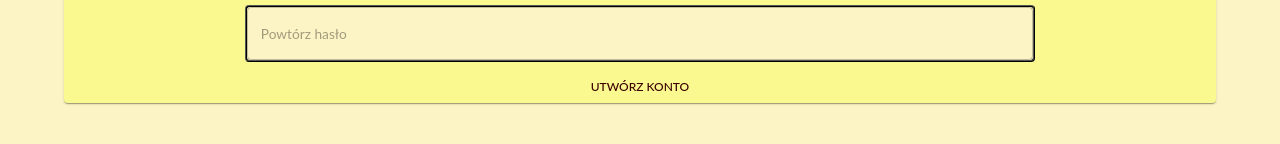
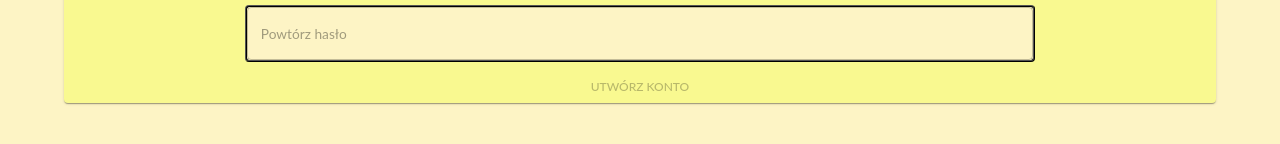
Before and after one commit to GDawid99/bookshop-project, a React (Create React App) app in the folder frontend/bookshop/: page /signup in a window 1280 px wide. Shown: the part 290-434 px from the top of the page. Built offline with nearby package versions, Linux system fonts and the light colour scheme.

Commit message:
add signup handler

```diff
--- a/frontend/bookshop/package.json
+++ b/frontend/bookshop/package.json
@@ -10,6 +10,7 @@
     "@testing-library/jest-dom": "^5.17.0",
     "@testing-library/react": "^13.4.0",
     "@testing-library/user-event": "^13.5.0",
+    "axios": "^1.6.8",
     "react": "^18.2.0",
     "react-dom": "^18.2.0",
     "react-router-dom": "^6.23.0",
--- a/frontend/bookshop/src/pages/SignUp.js
+++ b/frontend/bookshop/src/pages/SignUp.js
@@ -2,6 +2,8 @@ import { AppBar, ThemeProvider, Container, CssBaseline, Toolbar, Typography, Pap
 import { themeOptions } from './Home';
 import { styled } from '@mui/material/styles';
 import { useState } from 'react';
+import axios from 'axios';
+import { useNavigate } from 'react-router-dom';
 
 
 const TextFieldStyle = styled(TextField)(({ theme }) => ({
@@ -16,22 +18,39 @@ const TextFieldStyle = styled(TextField)(({ theme }) => ({
 
 
 export const SignUp = () => {
-
+    const [firstname, setFirstname] = useState("");
+    const [lastname, setLastname] = useState("");
+    const [email, setEmail] = useState("");
+    const [role, setRole] = useState("USER");
     let [password, setPassword] = useState("");
     let [repeatedPassword, setRepeatedPassword] = useState("");
     let [passwordIsCorrect, setPasswordIsCorrect] = useState(false);
+    const [error, setError] = useState('');
+    const navigate = useNavigate();
 
     const checkIfPasswordIsEqual = () => {
         password === repeatedPassword ? setPasswordIsCorrect(true) : setPasswordIsCorrect(false);
     }
 
-    const handleChange1 = (e) => {
-        setPassword(e.target.value);
+
+    const signUp = async() => {
+        try {
+            const response = await axios.post('http://localhost:8080/api/user/register', {
+                firstname,
+                lastname,
+                email,
+                password,
+                role
+            });
+            console.log(response.data);
+            navigate("/home");
+        }
+        catch (error) {
+            console.error('Rejestracja nieudana. ', error.response ? error.response.data : error.message);
+            setError(error.response ? error.response.data : error.message);
+        }
     }
 
-    const handleChange2 = (e) => {
-        setRepeatedPassword(e.target.value);
-    }
 
     return (
       <ThemeProvider theme={themeOptions}>
@@ -46,18 +65,18 @@ export const SignUp = () => {
         <Paper sx={{margin:"5px 0", display:"flex", justifyContent:"center"}}>
             <Stack direction="column" sx={{width: { xs: "100%", sm: "70%"}}}>
             <Stack direction="row" sx={{ display:"flex", justifyContent:"space-between"}}>
-                <TextFieldStyle placeholder="Imię" sx={{width: "100%"}}/>
-                <TextFieldStyle placeholder="Nazwisko" sx={{width: "100%"}}/>
+                <TextFieldStyle placeholder="Imię" value={firstname} onChange={e => setFirstname(e.target.value)} sx={{width: "100%"}}/>
+                <TextFieldStyle placeholder="Nazwisko" value={lastname} onChange={e => setLastname(e.target.value)} sx={{width: "100%"}}/>
             </Stack>
-                <TextFieldStyle placeholder="Adres e-mail" sx={{width:"auto"}}/>
-                <TextFieldStyle placeholder='Hasło' type="password" value={password} onChange={handleChange1} sx={{width:"auto"}} onBlur={checkIfPasswordIsEqual}/>
-                <TextFieldStyle placeholder='Powtórz hasło' type="password" value={repeatedPassword} onChange={handleChange2} sx={{width:"auto"}}  onBlur={checkIfPasswordIsEqual}/>
+                <TextFieldStyle placeholder="Adres e-mail" value={email} onChange={e => setEmail(e.target.value)} sx={{width:"auto"}}/>
+                <TextFieldStyle placeholder='Hasło' type="password" value={password} onChange={e => setPassword(e.target.value)} sx={{width:"auto"}} onBlur={checkIfPasswordIsEqual}/>
+                <TextFieldStyle placeholder='Powtórz hasło' type="password" value={repeatedPassword} onChange={e => setRepeatedPassword(e.target.value)} sx={{width:"auto"}}  onBlur={checkIfPasswordIsEqual}/>
                 {
                     (!passwordIsCorrect && (password !== "" || repeatedPassword !== "")) && (
                         <Typography sx={{color:"red", display:"flex", justifyContent:"center"}}>Hasła nie pasują do siebie.</Typography>
                     )
                 }
-                <Button variant="text">
+                <Button variant="text" disabled={!(passwordIsCorrect && firstname !== "" && lastname !== "" && email !== "" && password !== "" && repeatedPassword !== "")} onClick={signUp}>
                     Utwórz konto
                 </Button>
             </Stack>
```
Also changed, not shown: 1 other file (tests, documents, lock files or other folders).
